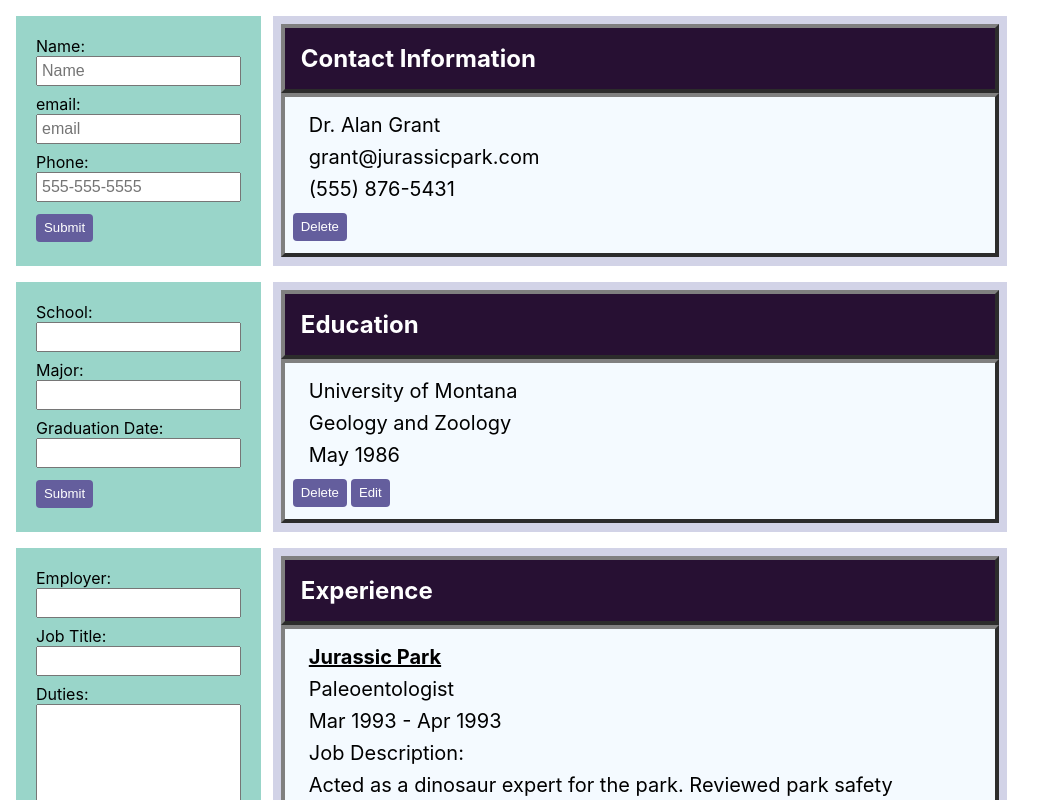
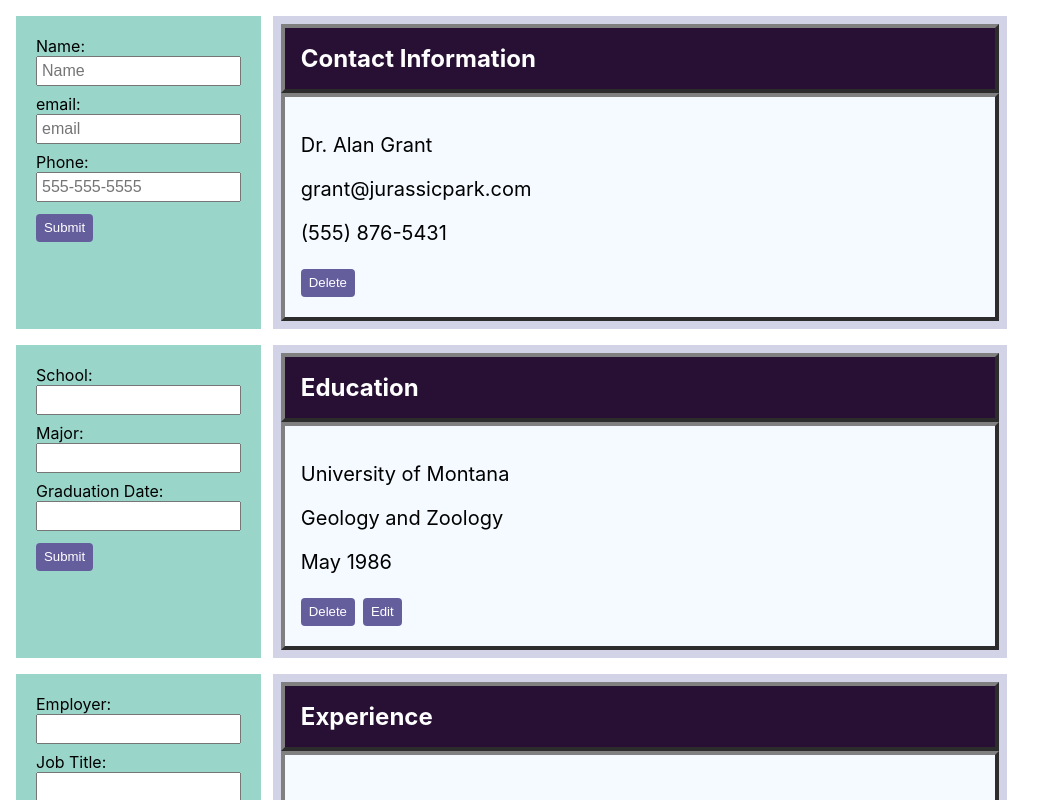
Before and after one commit to SempleGit/cv-project, a React (Create React App) app: page / in a window 1280 px wide. Shown: the top 800 px of the page, without its empty margins (0-1054 px from the left). Built offline with nearby package versions, Linux system fonts and the light colour scheme.

Commit message:
fixed css

```diff
--- a/src/App.css
+++ b/src/App.css
@@ -11,7 +11,7 @@
 }
 
 h4, p, ul, li {
-  margin: .5rem 1rem;
+  /* margin: .5rem 1rem; */
 }
 
 .employer {
@@ -55,7 +55,7 @@
 .item-display {
   background-color: #F4FAFF;
   border: 4px outset gray;
-  padding: .5rem;;
+  padding: 1rem;;
 }
 
 .submit-div {
@@ -78,7 +78,7 @@
   background-color: #645E9D;
   color: white;
   font-size: .825rem;
-  margin: .25rem .25rem .25rem 0;
+  margin: .25rem .5rem .25rem 0;
   padding: .4rem .5rem;
   border-radius: 4px;
   border: none;
```
Also changed, not shown: 1 other file (tests, documents, lock files or other folders).
